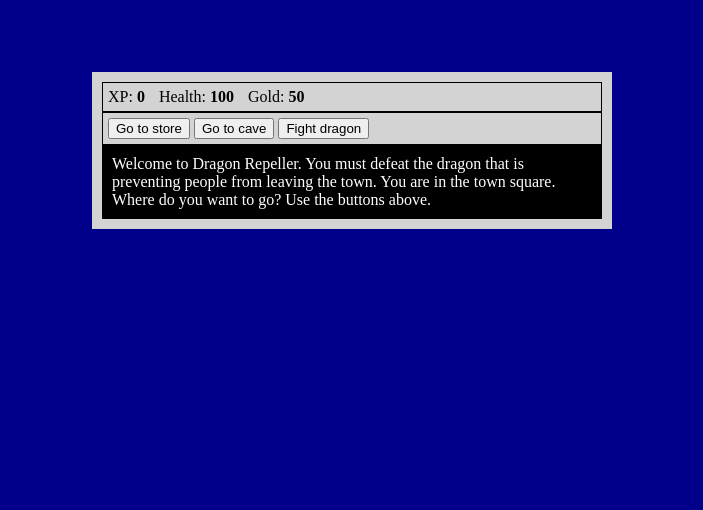
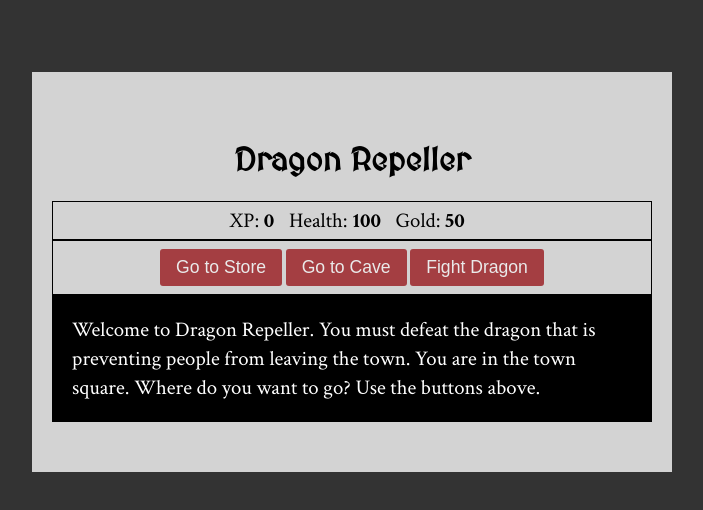
Before and after one commit to pjnewton/code-projects, a plain HTML site: page JavaScript RPG/index.html in a window 1280 px wide. Shown: the whole page, without its empty margins (288-991 px from the left). Drawn offline with Linux system fonts and the light colour scheme.

Commit message:
Fixed Styles

```diff
--- a/JavaScript RPG/index.html
+++ b/JavaScript RPG/index.html
@@ -9,15 +9,16 @@
 
 <body>
 <div id="game">
+  <h1>Dragon Repeller</h1>
   <div id="stats">
     <span class="stat">XP: <strong><span id="xpText">0</span></strong></span>
     <span class="stat">Health: <strong><span id="healthText">100</span></strong></span>
     <span class="stat">Gold: <strong><span id="goldText">50</span></strong></span>
   </div>
   <div id="controls">
-    <button id="button1">Go to store</button>
-    <button id="button2">Go to cave</button>
-    <button id="button3">Fight dragon</button>
+    <button id="button1" class="btn">Go to Store</button>
+    <button id="button2" class="btn">Go to Cave</button>
+    <button id="button3" class="btn">Fight Dragon</button>
   </div>
   <div id="monsterStats">
     <span class="stat">Monster Name: <strong><span id="monsterName"></span></strong></span>
--- a/JavaScript RPG/script.js
+++ b/JavaScript RPG/script.js
@@ -101,7 +101,7 @@ const locations = [
     name: "easter egg",
     "button text": ["2", "8", "Go to town square"],
     "button functions": [pickTwo, pickEight, goTown],
-    text: "You find a secret game! Pick a number above. Ten numbers will be randomly chosen between 0 and 10. If the number you choose matches one of the random numbers, you win!"
+    text: "You find a secret game! \n Pick a number above. Ten numbers will be randomly chosen between 0 and 10. If the number you choose matches one of the random numbers, you win!"
   }
 ]
 
--- a/JavaScript RPG/style.css
+++ b/JavaScript RPG/style.css
@@ -1,32 +1,60 @@
+@import url('https://fonts.googleapis.com/css2?family=Crimson+Text:ital,wght@0,400;0,600;0,700;1,400;1,600;1,700&family=MedievalSharp&display=swap');
+
 body {
-  background-color: darkblue;
+  background-color: #333;
   padding-top: 5%;
+  font-family: 'Crimson Text', sans-serif;
+}
+
+.btn {
+  border: none;
+  font-size: 1.1rem;
+  background: #a43e42;
+  color: #eaeaea;
+  padding: .5rem 1rem;
+  border-radius: 3px;
+}
+
+.btn:hover {
+  opacity: 0.9;
+  cursor: pointer;
+}
+
+#game {
+  max-width: 600px;
+  max-height: 500px;
+  background-color: lightgray;
+  color: #eaeaea;
+  margin: 0 auto;
+  padding: 50px 20px;
+}
+
+#game h1 {
+  font-family: 'MedievalSharp', cursive;
+  COlor: #000;
+  text-align:center;
 }
 
 #text {
   background-color: black;
+  font-size: 1.3rem;
+  line-height: 1.4;
   color: white;
-  padding: 10px;
-}
-
-#game {
-  max-width: 500px;
-  max-height: 400px;
-  background-color: lightgray;
-  color: white;
-  margin: 0 auto;
-  padding: 10px;
+  padding: 20px;
 }
 
 #controls {
   border: 1px black solid;
-  padding: 5px;
+  padding: 8px;
+  text-align:center;
 }
 
 #stats {
   border: 1px black solid;
   color: black;
   padding: 5px;
+  text-align: center;
+  font-size: 1.3rem;
 }
 
 #monsterStats {
```
